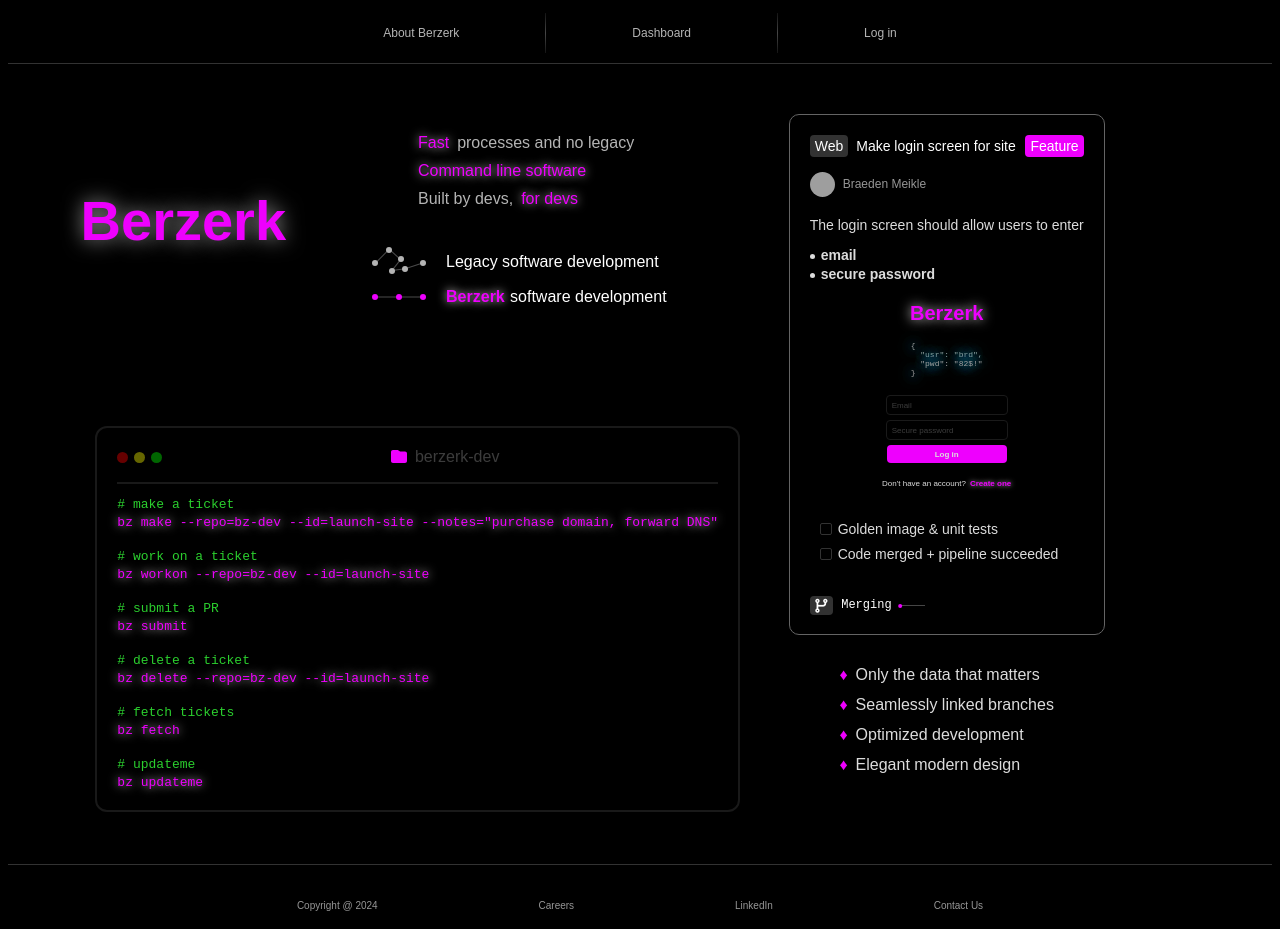
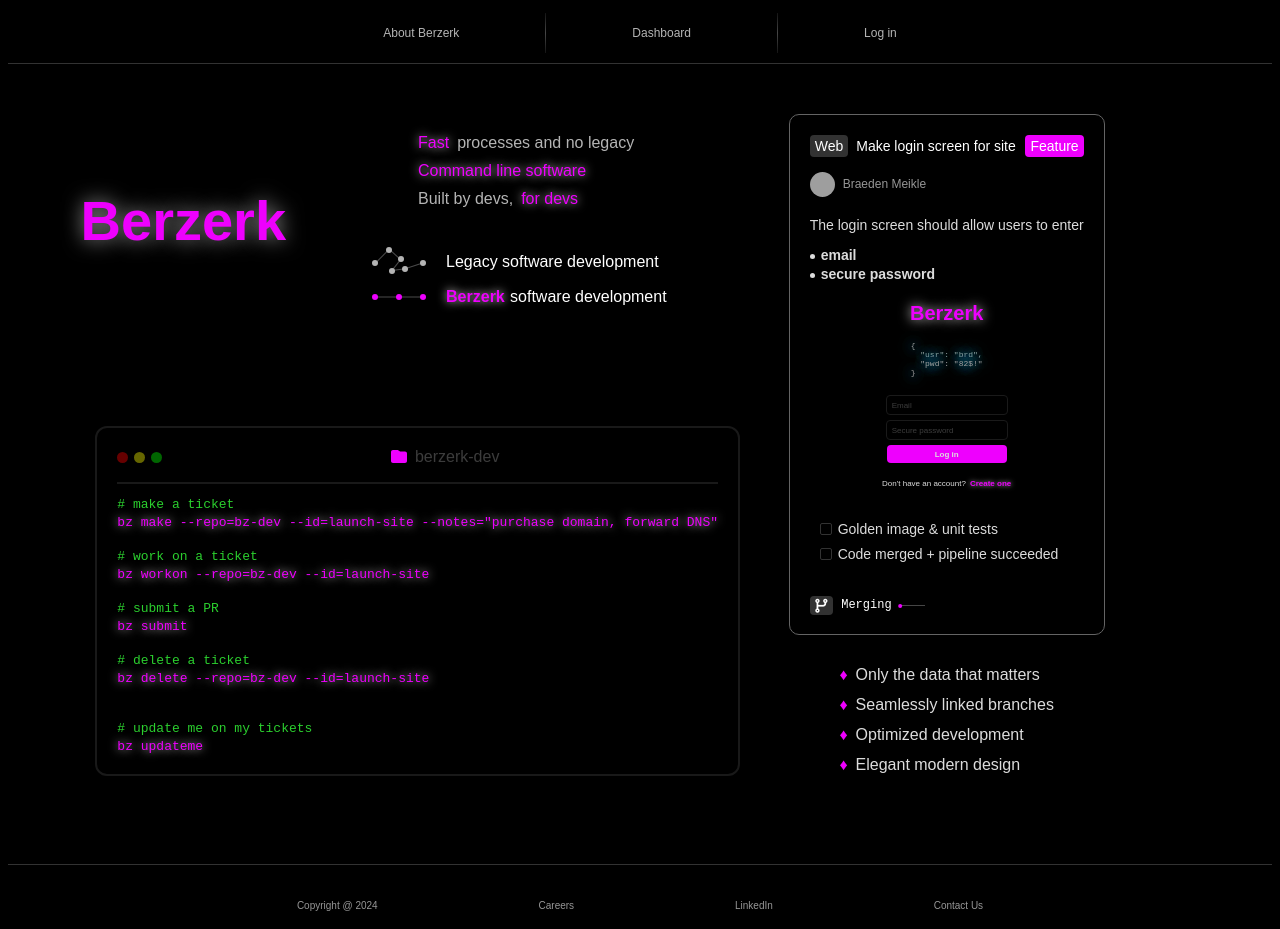
Before and after one commit to bmeikle56/bz-dev, a React (Create React App) app: page / in a window 1280 px wide. Built offline with nearby package versions, Linux system fonts and the light colour scheme; grey boxes are pictures that could not be loaded.

Commit message:
Remove fetch

```diff
--- a/src/home/page.js
+++ b/src/home/page.js
@@ -196,10 +196,8 @@ function IntroDiv() {
         <CCode txt={'# delete a ticket'} color={ccode.green}/>
         <BZCCode txt={'bz delete --repo=bz-dev --id=launch-site'}/>
         <Spacer height={16}/>
-        <CCode txt={'# fetch tickets'} color={ccode.green}/>
-        <BZCCode txt={'bz fetch'}/>
         <Spacer height={16}/>
-        <CCode txt={'# updateme'} color={ccode.green}/>
+        <CCode txt={'# update me on my tickets'} color={ccode.green}/>
         <BZCCode txt={'bz updateme'}/>
       </div>
     </div>
```
